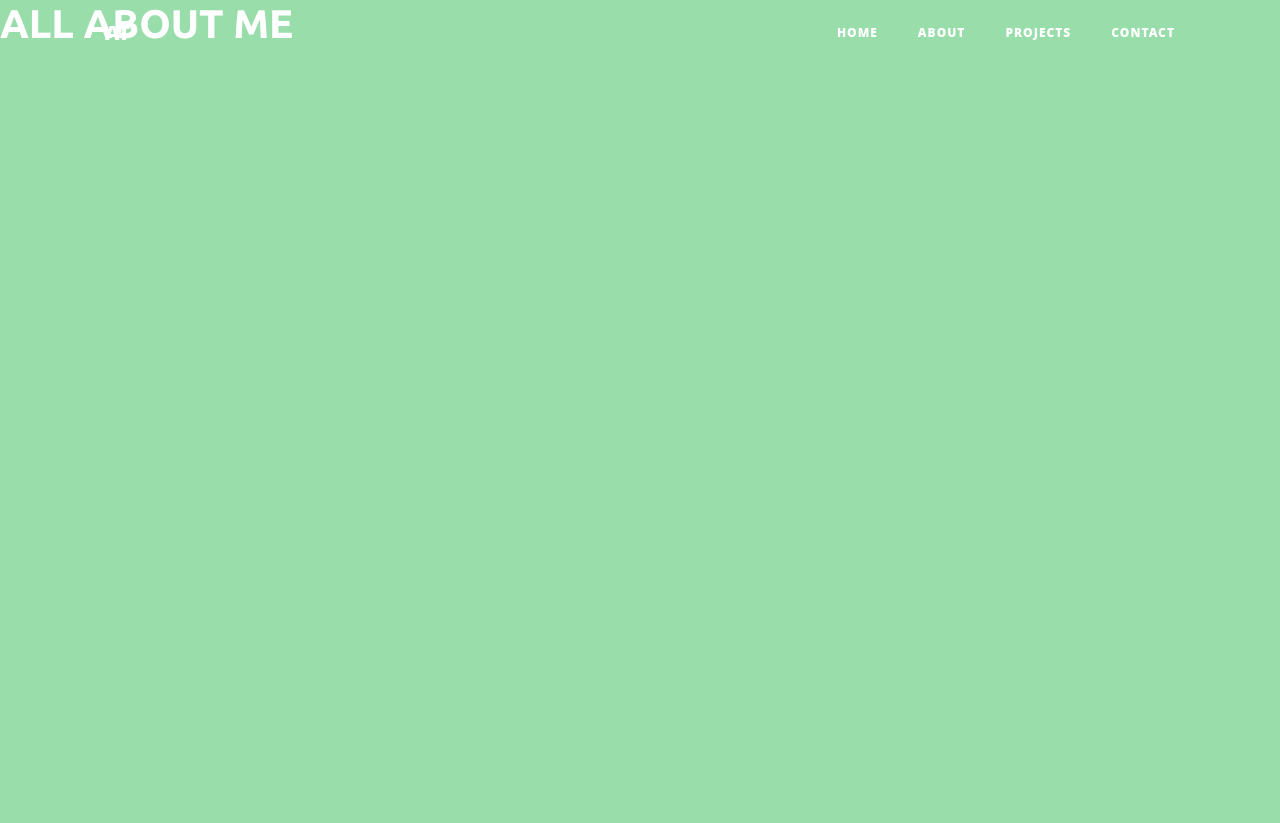
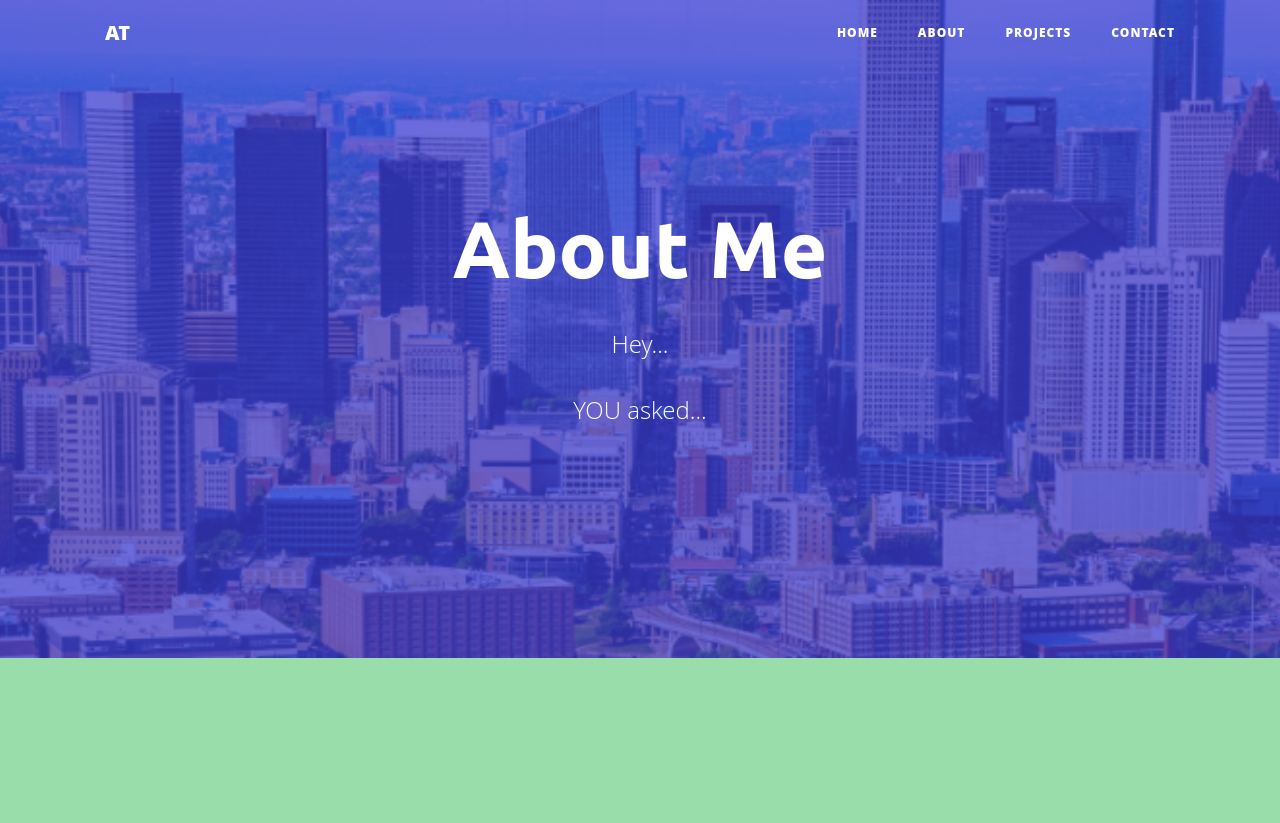
Before and after one commit to jAndrewtomich/Portfolio, a Flask app: page /about in a window 1280 px wide. Before the commit the page ends 40 px from the top, so only its background shows below. Run offline with Flask 2, Linux system fonts and the light colour scheme; parts of the project's set-up code (start-up, migrations or seed data) failed here and were passed over; some libraries are stand-ins or nearby versions.

Commit message:
Add masthead and title to About view

```diff
--- a/app/templates/about.html
+++ b/app/templates/about.html
@@ -1,3 +1,15 @@
 {% include "header.html" %}
-<h1>ALL ABOUT ME</h1>
+<header class="masthead" style="background-image: url('static/img/houston1.png')">
+	<div class="overlay" style="opacity: 75%"></div>
+        <div class="container">
+                <div class="row">
+                        <div class="col-lg-8 col-md-10 mx-auto">
+                                <div class="site-heading">
+                                        <h1>About Me</h1>
+                                        <span class="subheading"><p>Hey...</p><p>YOU asked...</p></span>
+                                </div>
+                        </div>
+                </div>
+        </div>
+</header>
 {% include "footer.html" %}
```
